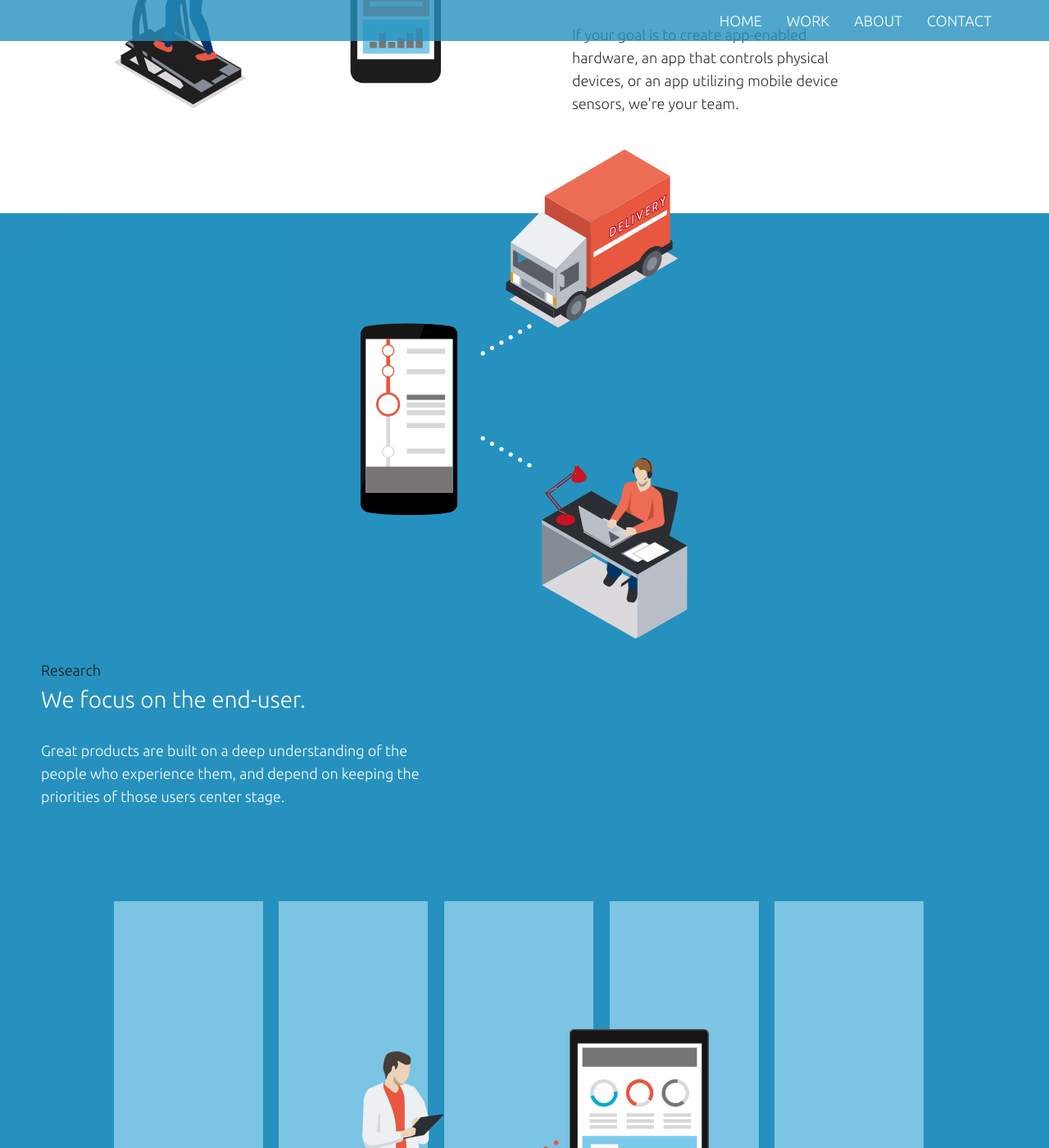
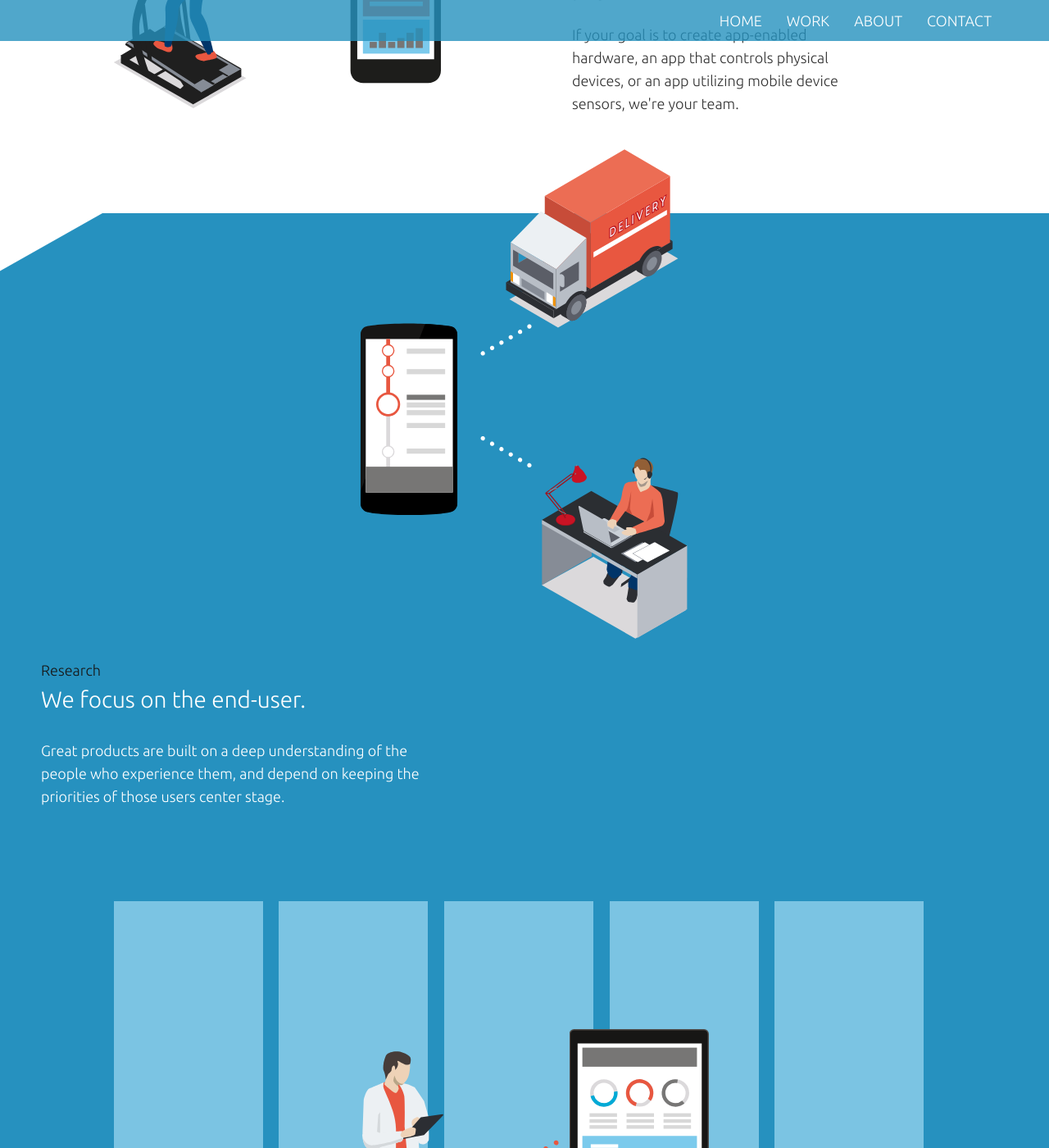
Before and after one commit to VeuxLabs/VeuxLabs.github.io, a Jekyll site: the page built from index.html, in a window 1280 px wide and 1400 px high, scrolled down 736 px. Shown: the whole window at 82% size. Built offline with Jekyll 4.4.1, drawn with Linux system fonts in a browser that asks for light colours; comment, search, counter and statistics services are not loaded.

Commit message:
Research background corner

```diff
--- a/css/landing-page.css
+++ b/css/landing-page.css
@@ -189,7 +189,7 @@ h6 {
     padding-left: 50px;
     padding-right: 50px;
     position: relative;
-    background: url(../img/logisticsBackground.svg) no-repeat 0 0 #2691bf;
+    background: url(../img/logisticsBackgroundCorner.svg) no-repeat 0 0 #2691bf;
 }
 
 .research .section2 img{
```
